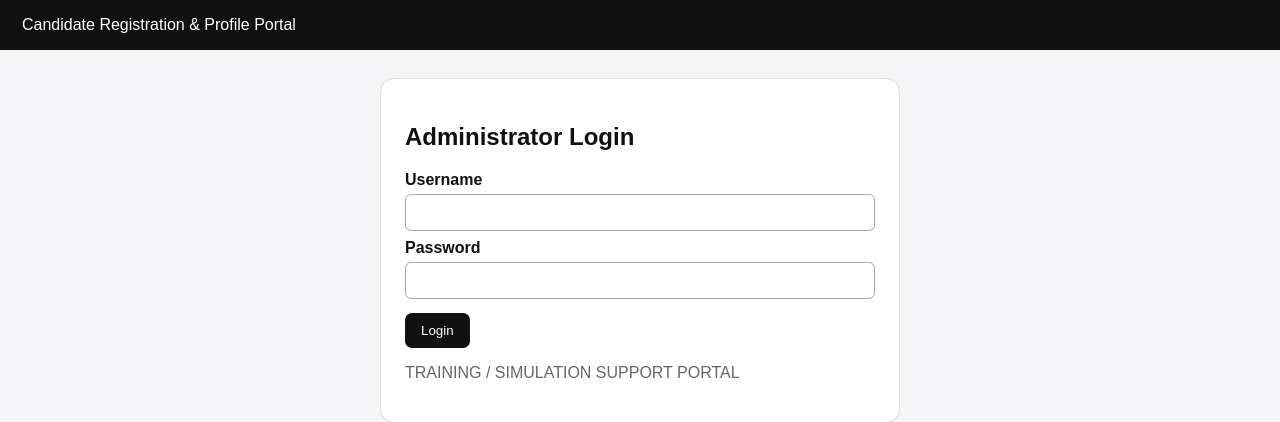
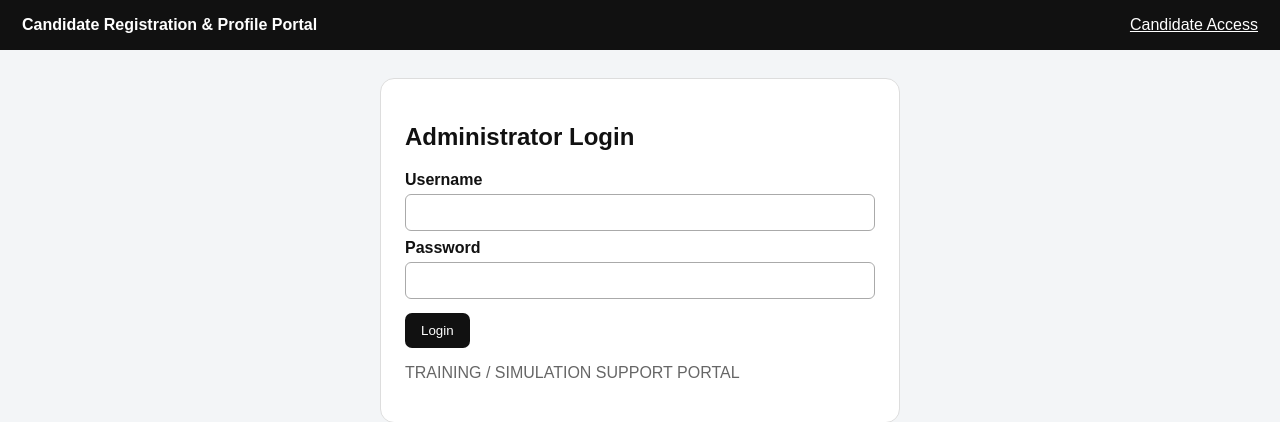
Before and after one commit to otibarny-alt/candidate-registration-system, a Flask app: page /login in a window 1280 px wide. Shown: the top 422 px of the page. Run offline with Flask 3, Linux system fonts and the light colour scheme; some libraries are stand-ins or nearby versions.

Commit message:
Add files via upload

```diff
--- a/app.py
+++ b/app.py
@@ -1,5 +1,6 @@
 
-import os, csv, re, uuid, base64
+# V1.12: separate administrator and private candidate access with ownership enforcement.
+import os, csv, re, uuid, base64, hmac, time
 from io import BytesIO
 import requests
 from flask import Flask, render_template, request, redirect, url_for, session, jsonify, Response, abort
@@ -26,6 +27,7 @@ db=SQLAlchemy(app)
 COUNTY_MAIN=os.getenv("COUNTY_MAIN_FILENAME","county_main.csv")
 AUTH_USERNAME=os.getenv("AUTH_USERNAME","admin")
 AUTH_PASSWORD_HASH=os.getenv("AUTH_PASSWORD_HASH","")
+_CANDIDATE_LOGIN_ATTEMPTS={}
 
 KOBO_BASE_URL=os.getenv("KOBO_BASE_URL","https://kf.kobotoolbox.org").rstrip("/")
 MEMBERSHIP_ASSET_UID=os.getenv("MEMBERSHIP_ASSET_UID","").strip()
@@ -76,13 +78,39 @@ with app.app_context():
 def logged_in():
     return bool(session.get("admin"))
 
+def candidate_logged_in():
+    return bool(session.get("candidate_national_id"))
+
 def require_login():
     if not logged_in():
         return redirect(url_for("login"))
     return None
 
+def candidate_session_national_id():
+    return str(session.get("candidate_national_id") or "").strip()
+
+def candidate_can_access(c):
+    return logged_in() or (
+        candidate_logged_in() and
+        hmac.compare_digest(str(c.national_id or "").strip(),candidate_session_national_id())
+    )
+
 def norm(v):
     return re.sub(r"[^a-z0-9]+","_",str(v or "").strip().lower()).strip("_")
+
+def phone_key(value):
+    """Compare Kenyan phone formats by their stable final nine digits."""
+    digits=re.sub(r"\D+","",str(value or ""))
+    return digits[-9:] if len(digits)>=9 else digits
+
+def candidate_login_rate_limited(client_key):
+    now=time.time()
+    recent=[stamp for stamp in _CANDIDATE_LOGIN_ATTEMPTS.get(client_key,[]) if now-stamp<900]
+    _CANDIDATE_LOGIN_ATTEMPTS[client_key]=recent
+    return len(recent)>=8
+
+def record_candidate_login_failure(client_key):
+    _CANDIDATE_LOGIN_ATTEMPTS.setdefault(client_key,[]).append(time.time())
 
 def validated_image_upload(upload, field_label, max_bytes=5*1024*1024):
     """Read and validate a JPG, PNG or WebP upload by its actual signature."""
@@ -246,6 +274,16 @@ def candidate_dict(c):
       "photo_url":url_for("candidate_photo",candidate_id=c.id,_external=True) if c.photo else None
     }
 
+def render_candidate_form_page(candidate=None, **context):
+    return render_template(
+        "candidate_form.html",
+        candidate=candidate,
+        positions=POSITIONS,
+        self_service=not logged_in(),
+        verified_member=session.get("candidate_member",{}),
+        **context
+    )
+
 @app.get("/login")
 def login():
     return render_template("login.html")
@@ -257,8 +295,51 @@ def login_post():
     ok=(u==AUTH_USERNAME and AUTH_PASSWORD_HASH and check_password_hash(AUTH_PASSWORD_HASH,p))
     if not ok:
         return render_template("login.html",error="Invalid username or password.")
+    session.clear()
     session["admin"]=True
     return redirect(url_for("dashboard"))
+
+@app.route("/candidate-access",methods=["GET","POST"])
+def candidate_access():
+    if request.method=="GET":
+        return render_template("candidate_access.html")
+    client_key=request.headers.get("X-Forwarded-For",request.remote_addr or "").split(",")[0].strip()
+    if candidate_login_rate_limited(client_key):
+        return render_template("candidate_access.html",error="Too many unsuccessful attempts. Please wait 15 minutes before trying again."),429
+    national_id=request.form.get("national_id","").strip()
+    phone=request.form.get("phone","").strip()
+    if not national_id.isdigit() or not phone_key(phone):
+        record_candidate_login_failure(client_key)
+        return render_template("candidate_access.html",error="Enter a valid National ID and registered phone number."),400
+    try:
+        member=lookup_membership(national_id)
+    except requests.RequestException:
+        return render_template("candidate_access.html",error="Unable to contact Kobo Membership Registration. Please try again."),502
+    except RuntimeError as exc:
+        return render_template("candidate_access.html",error=str(exc)),500
+    registered_phone=phone_key((member or {}).get("phone",""))
+    if not member or not registered_phone or not hmac.compare_digest(registered_phone,phone_key(phone)):
+        record_candidate_login_failure(client_key)
+        return render_template("candidate_access.html",error="The National ID and phone number do not match the membership record."),403
+    _CANDIDATE_LOGIN_ATTEMPTS.pop(client_key,None)
+    session.clear()
+    session["candidate_national_id"]=national_id
+    session["candidate_member"]={k:str(member.get(k,"") or "") for k in ("national_id","full_name","phone","email","membership_no")}
+    return redirect(url_for("candidate_home"))
+
+@app.get("/candidate/logout")
+def candidate_logout():
+    session.clear()
+    return redirect(url_for("candidate_access"))
+
+@app.get("/candidate/my-application")
+def candidate_home():
+    if not candidate_logged_in():
+        return redirect(url_for("candidate_access"))
+    existing=existing_candidate_for_national_id(candidate_session_national_id())
+    if existing:
+        return redirect(url_for("candidate_edit",candidate_id=existing.id))
+    return redirect(url_for("candidate_new"))
 
 @app.get("/logout")
 def logout():
@@ -268,7 +349,9 @@ def logout():
 @app.get("/")
 def dashboard():
     if not logged_in():
-        return redirect(url_for("login"))
+        if candidate_logged_in():
+            return redirect(url_for("candidate_home"))
+        return redirect(url_for("candidate_access"))
     candidates=Candidate.query.order_by(Candidate.position,Candidate.county,Candidate.constituency,Candidate.ward,Candidate.full_name).all()
     return render_template("dashboard.html",candidates=candidates,positions=POSITIONS)
 
@@ -279,10 +362,12 @@ def api_hierarchy():
 
 @app.get("/api/member-lookup")
 def api_member_lookup():
-    if not logged_in():
+    if not logged_in() and not candidate_logged_in():
         return jsonify({"ok":False,"error":"Login required."}), 401
 
     national_id=request.args.get("national_id","").strip()
+    if candidate_logged_in() and not logged_in() and not hmac.compare_digest(national_id,candidate_session_national_id()):
+        return jsonify({"ok":False,"error":"You may verify only your own membership record."}),403
     if not national_id:
         return jsonify({"ok":False,"error":"Enter a National ID number."}), 400
     if not national_id.isdigit():
@@ -327,19 +412,25 @@ def api_member_lookup():
 
 @app.route("/candidate/new",methods=["GET","POST"])
 def candidate_new():
-    r=require_login()
-    if r:return r
+    if not logged_in() and not candidate_logged_in():
+        return redirect(url_for("candidate_access"))
+    if candidate_logged_in() and not logged_in():
+        existing=existing_candidate_for_national_id(candidate_session_national_id())
+        if existing:
+            return redirect(url_for("candidate_edit",candidate_id=existing.id))
     if request.method=="GET":
-        return render_template("candidate_form.html",candidate=None,positions=POSITIONS)
+        return render_candidate_form_page()
     return save_candidate(None)
 
 @app.route("/candidate/<int:candidate_id>/edit",methods=["GET","POST"])
 def candidate_edit(candidate_id):
-    r=require_login()
-    if r:return r
+    if not logged_in() and not candidate_logged_in():
+        return redirect(url_for("candidate_access"))
     c=Candidate.query.get_or_404(candidate_id)
+    if not candidate_can_access(c):
+        abort(403)
     if request.method=="GET":
-        return render_template("candidate_form.html",candidate=c,positions=POSITIONS)
+        return render_candidate_form_page(c,saved=request.args.get("saved")=="1")
     return save_candidate(c)
 
 def save_candidate(c):
@@ -348,7 +439,7 @@ def save_candidate(c):
     scope=position_scope(position)
     name=f.get("full_name","").strip()
     if not name or position not in dict((k,label) for k,label,_ in POSITIONS):
-        return render_template("candidate_form.html",candidate=c,positions=POSITIONS,error="Full name and position are required.")
+        return render_candidate_form_page(c,error="Full name and position are required.")
 
     is_new = c is None
     if is_new:
@@ -365,8 +456,10 @@ def save_candidate(c):
         c.candidate_id=f"CAND-{c.id:06d}"
 
     national_id=f.get("national_id","").strip()
+    if candidate_logged_in() and not logged_in() and not hmac.compare_digest(national_id,candidate_session_national_id()):
+        abort(403)
     if not national_id:
-        return render_template("candidate_form.html",candidate=c,positions=POSITIONS,error="National ID is required and must be verified against Kobo Membership Registration.")
+        return render_candidate_form_page(c,error="National ID is required and must be verified against Kobo Membership Registration.")
 
     duplicate=existing_candidate_for_national_id(national_id, c.id if c else None)
     if duplicate:
@@ -376,25 +469,21 @@ def save_candidate(c):
             else duplicate.constituency if duplicate.position=="mna"
             else duplicate.county
         )
-        return render_template(
-            "candidate_form.html",
-            candidate=c,
-            positions=POSITIONS,
+        return render_candidate_form_page(
+            c,
             error=f"This National ID is already registered as candidate {duplicate.candidate_id} for {duplicate.position.upper()} in {area or 'the selected electoral area'}. One National ID can submit only one candidate application."
         )
 
     try:
         member=lookup_membership(national_id)
     except requests.RequestException:
-        return render_template("candidate_form.html",candidate=c,positions=POSITIONS,error="Unable to contact Kobo Membership Registration. Candidate was not saved.")
+        return render_candidate_form_page(c,error="Unable to contact Kobo Membership Registration. Candidate was not saved.")
     except RuntimeError as e:
-        return render_template("candidate_form.html",candidate=c,positions=POSITIONS,error=str(e))
+        return render_candidate_form_page(c,error=str(e))
 
     if not member:
-        return render_template(
-            "candidate_form.html",
-            candidate=c,
-            positions=POSITIONS,
+        return render_candidate_form_page(
+            c,
             error="National ID not found in the Membership Registration Database. The applicant must first be registered as a member."
         )
 
@@ -406,18 +495,18 @@ def save_candidate(c):
     c.membership_no=member.get("membership_no","")
     c.position=position
     c.bio=f.get("bio","").strip()
-    c.status=f.get("status","active").strip() or "active"
+    c.status=(f.get("status","active").strip() or "active") if logged_in() else "active"
 
     c.county="" if scope=="national" else f.get("county","").strip()
     c.constituency=f.get("constituency","").strip() if scope in ("constituency","ward") else ""
     c.ward=f.get("ward","").strip() if scope=="ward" else ""
 
     if scope=="county" and not c.county:
-        return render_template("candidate_form.html",candidate=c,positions=POSITIONS,error="County is required for this position.")
+        return render_candidate_form_page(c,error="County is required for this position.")
     if scope=="constituency" and (not c.county or not c.constituency):
-        return render_template("candidate_form.html",candidate=c,positions=POSITIONS,error="County and Constituency are required for MNA.")
+        return render_candidate_form_page(c,error="County and Constituency are required for MNA.")
     if scope=="ward" and (not c.county or not c.constituency or not c.ward):
-        return render_template("candidate_form.html",candidate=c,positions=POSITIONS,error="County, Constituency and Ward are required for MCA.")
+        return render_candidate_form_page(c,error="County, Constituency and Ward are required for MCA.")
 
     cropped_photo=f.get("cropped_photo","").strip()
     if cropped_photo:
@@ -428,21 +517,23 @@ def save_candidate(c):
             c.photo=base64.b64decode(encoded)
             c.photo_mime="image/jpeg"
         except Exception:
-            return render_template("candidate_form.html",candidate=c,positions=POSITIONS,error="The cropped candidate photo could not be processed. Please select and crop the image again.")
+            return render_candidate_form_page(c,error="The cropped candidate photo could not be processed. Please select and crop the image again.")
 
     payment_upload=request.files.get("payment_evidence")
     try:
         payment_data,payment_mime=validated_image_upload(payment_upload,"Payment Evidence")
     except ValueError as exc:
-        return render_template("candidate_form.html",candidate=c,positions=POSITIONS,error=str(exc))
+        return render_candidate_form_page(c,error=str(exc))
     if payment_data:
         c.payment_evidence=payment_data
         c.payment_evidence_mime=payment_mime
     elif not c.payment_evidence:
-        return render_template("candidate_form.html",candidate=c,positions=POSITIONS,error="Payment Evidence is required. Upload a clear JPG, PNG or WebP image before saving the candidate.")
+        return render_candidate_form_page(c,error="Payment Evidence is required. Upload a clear JPG, PNG or WebP image before saving the candidate.")
 
     db.session.commit()
-    return redirect(url_for("dashboard"))
+    if logged_in():
+        return redirect(url_for("dashboard"))
+    return redirect(url_for("candidate_edit",candidate_id=c.id,saved=1))
 
 @app.get("/candidate-photo/<int:candidate_id>")
 def candidate_photo(candidate_id):
@@ -453,9 +544,11 @@ def candidate_photo(candidate_id):
 
 @app.get("/payment-evidence/<int:candidate_id>")
 def payment_evidence(candidate_id):
-    r=require_login()
-    if r:return r
     c=Candidate.query.get_or_404(candidate_id)
+    if not candidate_can_access(c):
+        if not logged_in() and not candidate_logged_in():
+            return redirect(url_for("candidate_access"))
+        abort(403)
     if not c.payment_evidence:
         abort(404)
     return Response(
--- a/static/style.css
+++ b/static/style.css
@@ -14,6 +14,8 @@ input[readonly]{background:#f1f3f5}
 .payment-evidence-field{margin:18px 0;padding:16px;border:2px solid #e97817;border-radius:10px;background:#fff8ef}
 .payment-evidence-field label{font-size:18px}
 .payment-evidence-field .existing-photo-wrap{display:flex;align-items:center;gap:14px;flex-wrap:wrap}
+.privacy-notice{background:#eef6ff;border:1px solid #6b9fd3;padding:12px;border-radius:8px;margin-bottom:12px}
+.success{background:#e6f6ea;border:1px solid #72b783;color:#175c29;font-weight:700;padding:12px;border-radius:8px;margin-bottom:12px}
 
 #national_id{font-size:18px;font-weight:700}
 
--- a/templates/login.html
+++ b/templates/login.html
@@ -1,5 +1,5 @@
 <!doctype html><link rel=stylesheet href=/static/style.css><meta name=viewport content="width=device-width,initial-scale=1">
-<div class=top>Candidate Registration & Profile Portal</div>
+<div class=top><b>Candidate Registration & Profile Portal</b><a href=/candidate-access>Candidate Access</a></div>
 <div class=wrap><div class="card narrow"><h2>Administrator Login</h2>
 {% if error %}<div class=error>{{error}}</div>{% endif %}
 <form method=post><label>Username</label><input name=username required><label>Password</label><input type=password name=password required><button>Login</button></form>
```
Also changed, not shown: templates/candidate_access.html (added, +13 -0 lines), templates/candidate_form.html (+14 -12 lines), README_DEPLOYMENT.txt.
